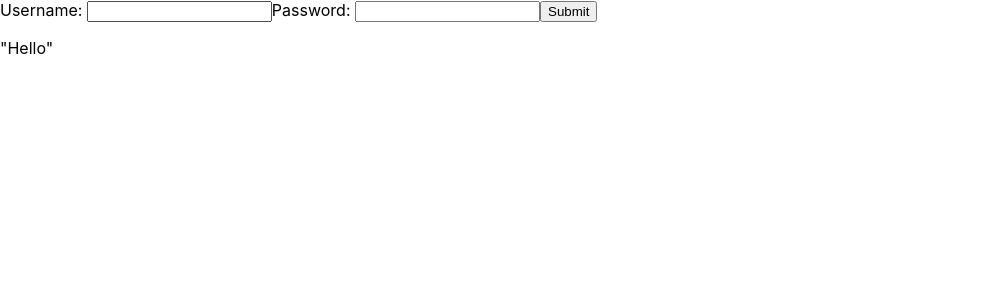
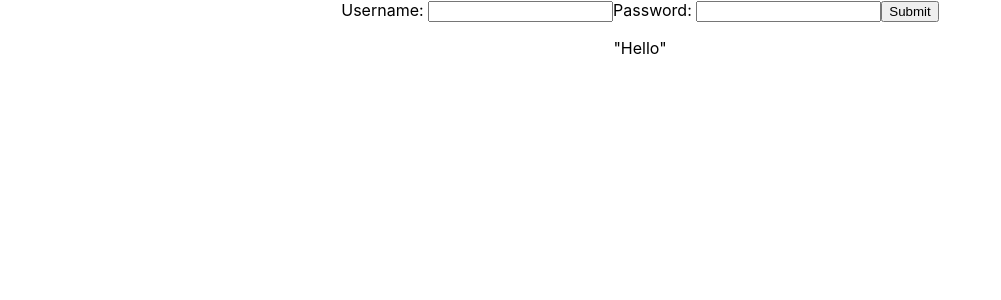
Before and after one commit to amagano2121/Hackathon, a React (Create React App) app in the folder hackathon-react app/: page / in a window 1280 px wide. Shown: the top 300 px of the page, without its empty margins (0-1001 px from the left). Built offline with nearby package versions, Linux system fonts and the light colour scheme; no server answers.

Commit message:
fixed small naming error

```diff
--- a/hackathon-react app/src/App.js
+++ b/hackathon-react app/src/App.js
@@ -6,7 +6,7 @@ import { styles } from './style'
 
 function App() {
   return (
-    <div classname='App'>
+    <div className='App'>
       <Login />
     </div>
   )
--- a/hackathon-react app/src/Directory.js
+++ b/hackathon-react app/src/Directory.js
@@ -1,12 +1,21 @@
+let allPeople = []
+
 export const Directory = () => {
 
     //const [people, setPeople] = useState([]);
-    const people = fetch('localhost:3002/directory')
-        .then(res => res.json())
-        .then(res => console.log(res))
-    console.log(people);
+    getPeople();
 
     return (
         <p>"Hello"</p>
     )
 }
+
+const getPeople = async () => {
+    let url = 'http://localhost:3002/directory'
+
+    allPeople = await fetch(url)
+        .then(res => res.json())
+        .then(res => { console.log(res); return res })
+
+    console.log(allPeople);
+}
--- a/hackathon-react app/src/Login.js
+++ b/hackathon-react app/src/Login.js
@@ -4,10 +4,10 @@ export const Login = () => {
   return (
     <>
       <form onSubmit={handleSubmit}>
-        <label for="username">Username: </ label>
+        <label htmlFor="username">Username: </ label>
         <input type="text" id="username" />
 
-        <label for="password">Password: </ label>
+        <label htmlFor="password">Password: </ label>
         <input type="text" id="password" />
 
         <input type="submit" value="Submit" />
```
